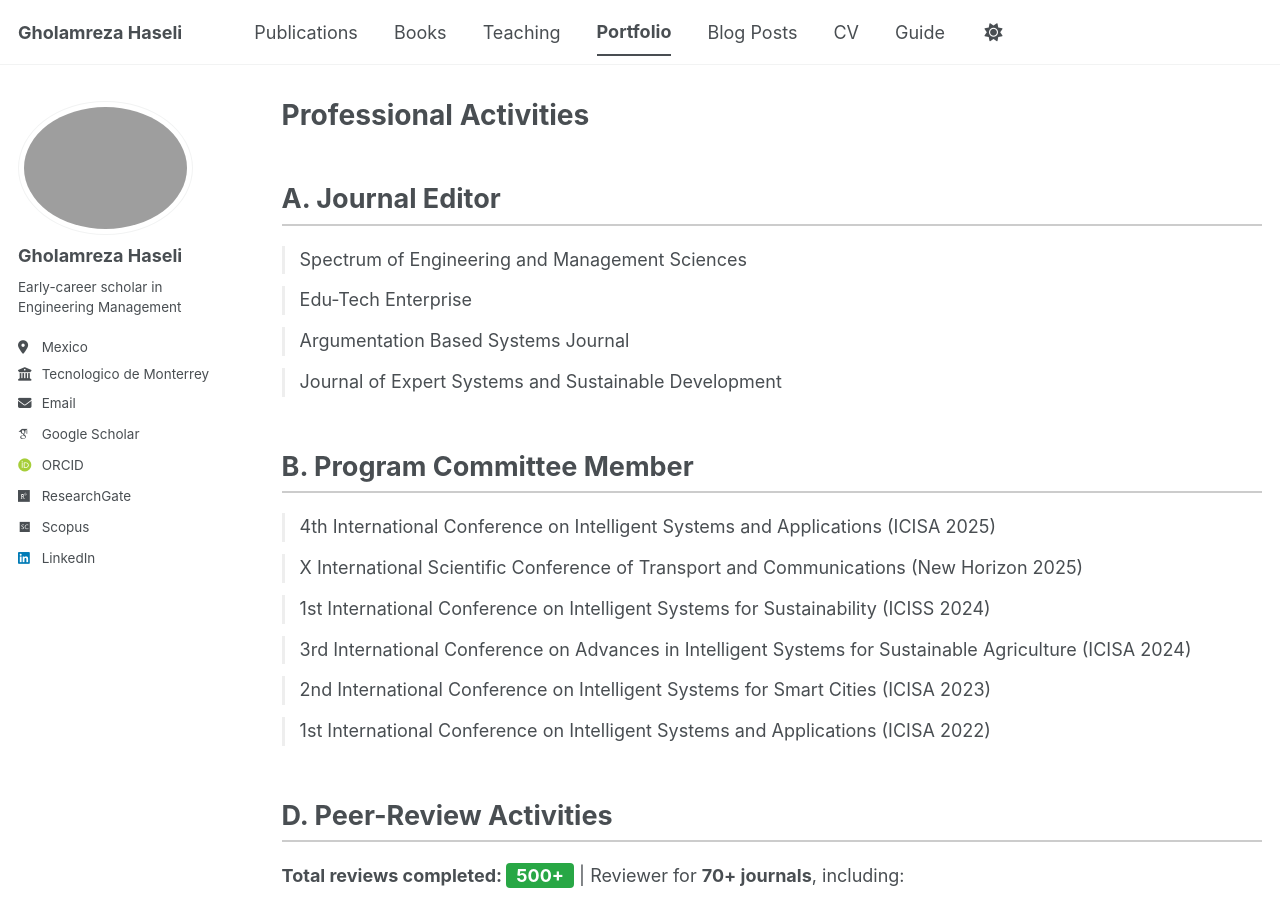
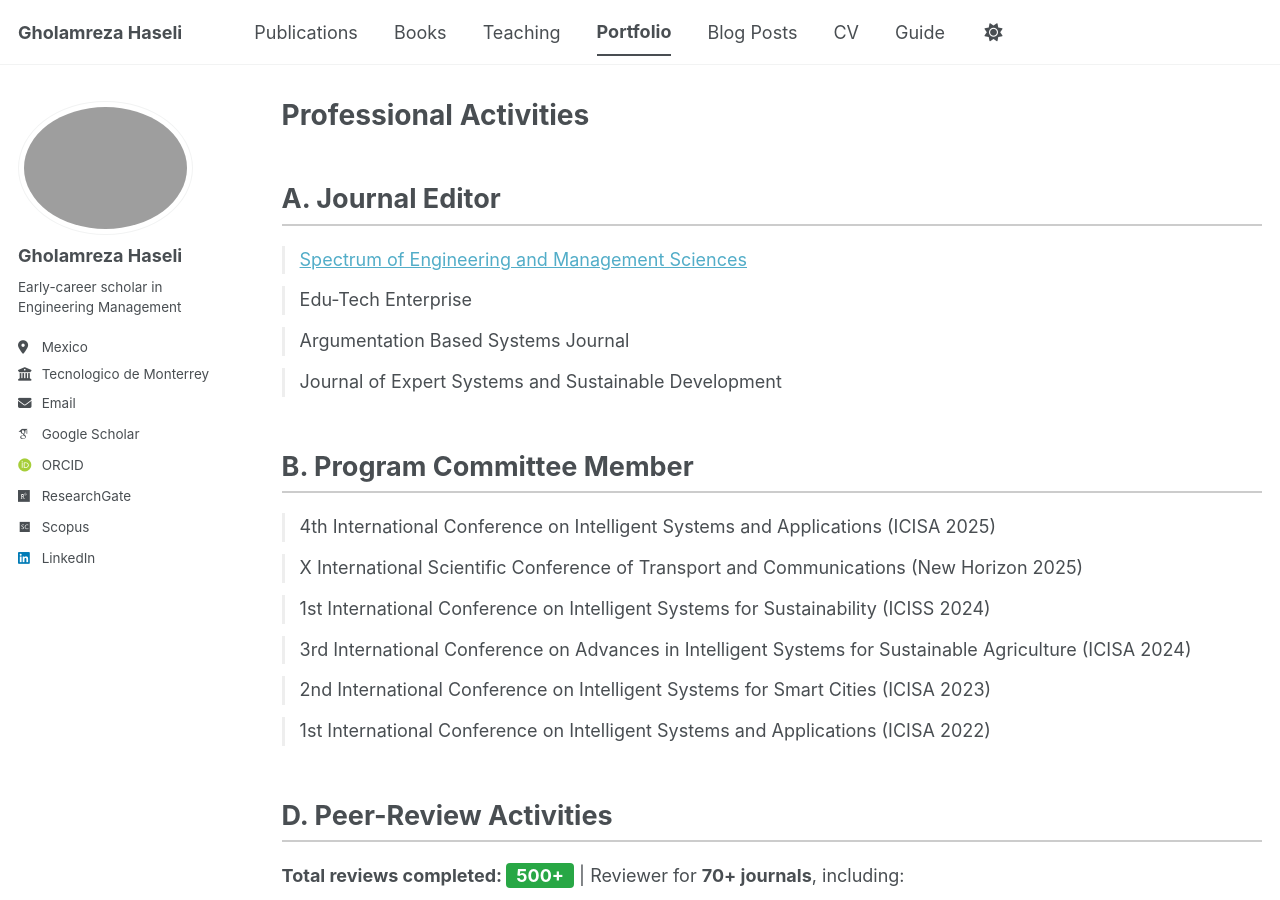
Before and after one commit to Gholamreza-Haseli/Gholamreza-Haseli.github.io, a Jekyll site: the page built from _pages/portfolio.html, in a window 1280 px wide and 900 px high. Built offline with Jekyll 4.4.1, drawn with Linux system fonts in a browser that asks for light colours; some web fonts are replaced; a script bundle is joined from its source files by our own code; library files that are not in the unit come from our copies.

Commit message:
Update portfolio.html

```diff
--- a/_pages/portfolio.html
+++ b/_pages/portfolio.html
@@ -62,7 +62,7 @@
 
   <h2 class="activity-title">A. Journal Editor</h2>
   <ul class="activity-list">
-    <li>Spectrum of Engineering and Management Sciences</li>
+    <li><a href="https://sems-journal.org/index.php/sems/index" target="_blank">Spectrum of Engineering and Management Sciences</a></li>
     <li>Edu-Tech Enterprise</li>
     <li>Argumentation Based Systems Journal</li>
     <li>Journal of Expert Systems and Sustainable Development</li>
@@ -86,13 +86,14 @@
   </p>
 
   <ul class="activity-list">
-    <li><span class="badge-green">ABDC (A*) / ABS (3)</span> Transportation Research Part A: Policy and Practice</li>
-    <li><span class="badge">ABDC (A) / ABS (3)</span> Technological Forecasting & Social Changes, Annals of Operations Research, IEEE Transactions on Systems, Man, and Cybernetics</li>
-    <li><span class="badge">ABDC (A) / ABS (2)</span> Technology in Society, Computers & Industrial Engineering, Transport Policy, Journal of Enterprise Information Management</li>
-    <li><span class="badge">ABDC (B) / ABS (2)</span> Journal of Engineering and Technology Management</li>
-    <li><span class="badge">ABDC (B) / ABS (1)</span> International Journal of Productivity and Performance Management</li>
-    <li><span class="badge">ABDC (C) / ABS (1)</span> Expert Systems with Applications, OPSEARCH, Cybernetics and Systems</li>
-    <li><span class="badge">ABDC (B)</span> Clean Technologies and Environmental Policy, Economic Change and Restructuring, Applied Soft Computing</li>
+    <li><span class="badge-green">ABDC (A*) / ABS (3)</span>
+      Transportation Research Part A: Policy and Practice</li>
+    <li><span class="badge-green">ABDC (A) / ABS (3)</span> Technological Forecasting & Social Changes, Annals of Operations Research, IEEE Transactions on Systems, Man, and Cybernetics</li>
+    <li><span class="badge-green">ABDC (A) / ABS (2)</span> Technology in Society, Computers & Industrial Engineering, Transport Policy, Journal of Enterprise Information Management</li>
+    <li><span class="badge-green">ABDC (B) / ABS (2)</span> Journal of Engineering and Technology Management</li>
+    <li><span class="badge-green">ABDC (B) / ABS (1)</span> International Journal of Productivity and Performance Management</li>
+    <li><span class="badge-green">ABDC (C) / ABS (1)</span> Expert Systems with Applications, OPSEARCH, Cybernetics and Systems</li>
+    <li><span class="badge-green">ABDC (B)</span> Clean Technologies and Environmental Policy, Economic Change and Restructuring, Applied Soft Computing</li>
     <li><strong>Other top-ranked journals:</strong> Journal of Industrial Information Integration, Sustainable Cities and Society, Sustainable Production and Consumption, IEEE Transactions on Fuzzy Systems, Engineering Applications of Artificial Intelligence, etc.</li>
   </ul>
 
```
